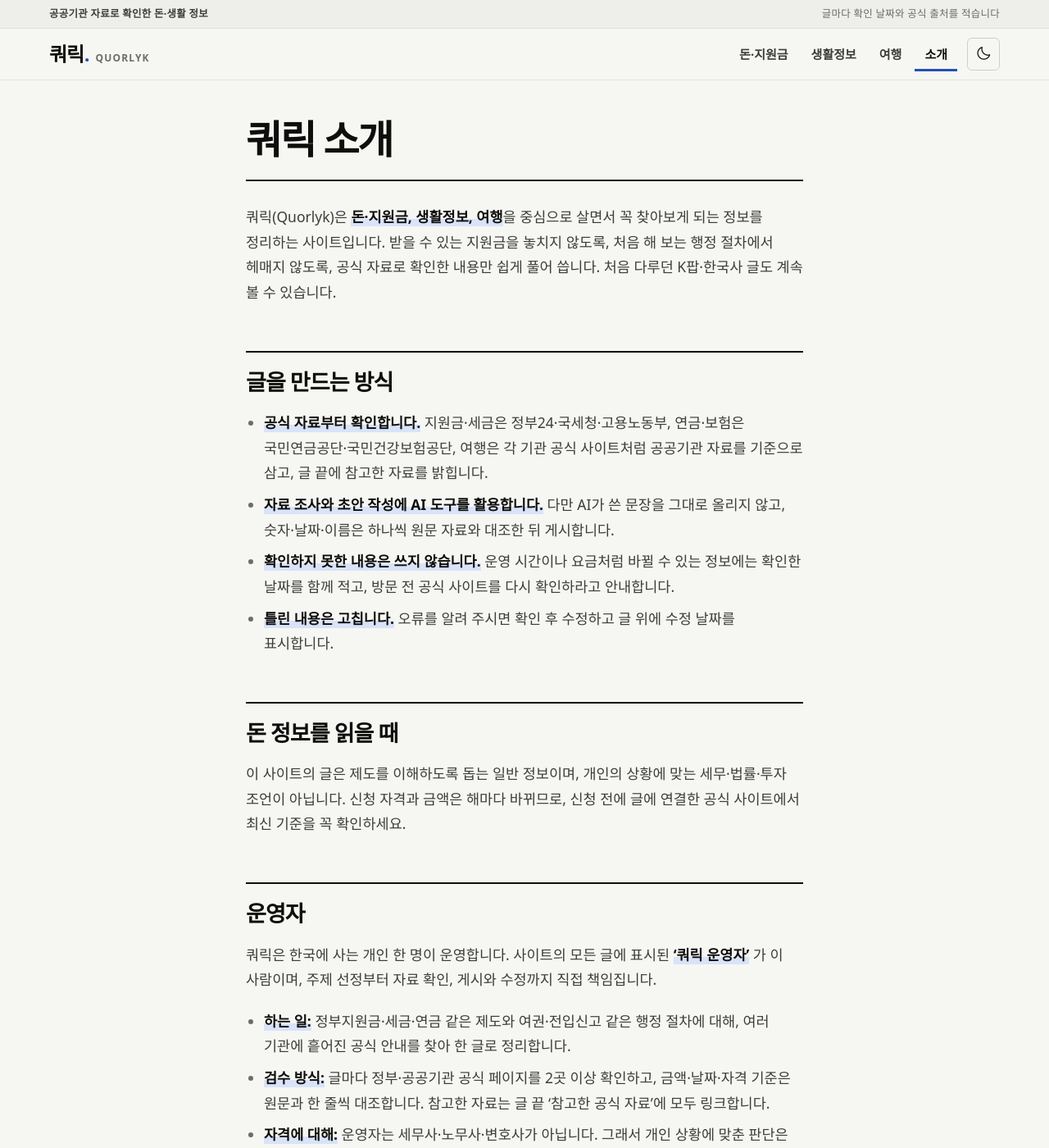
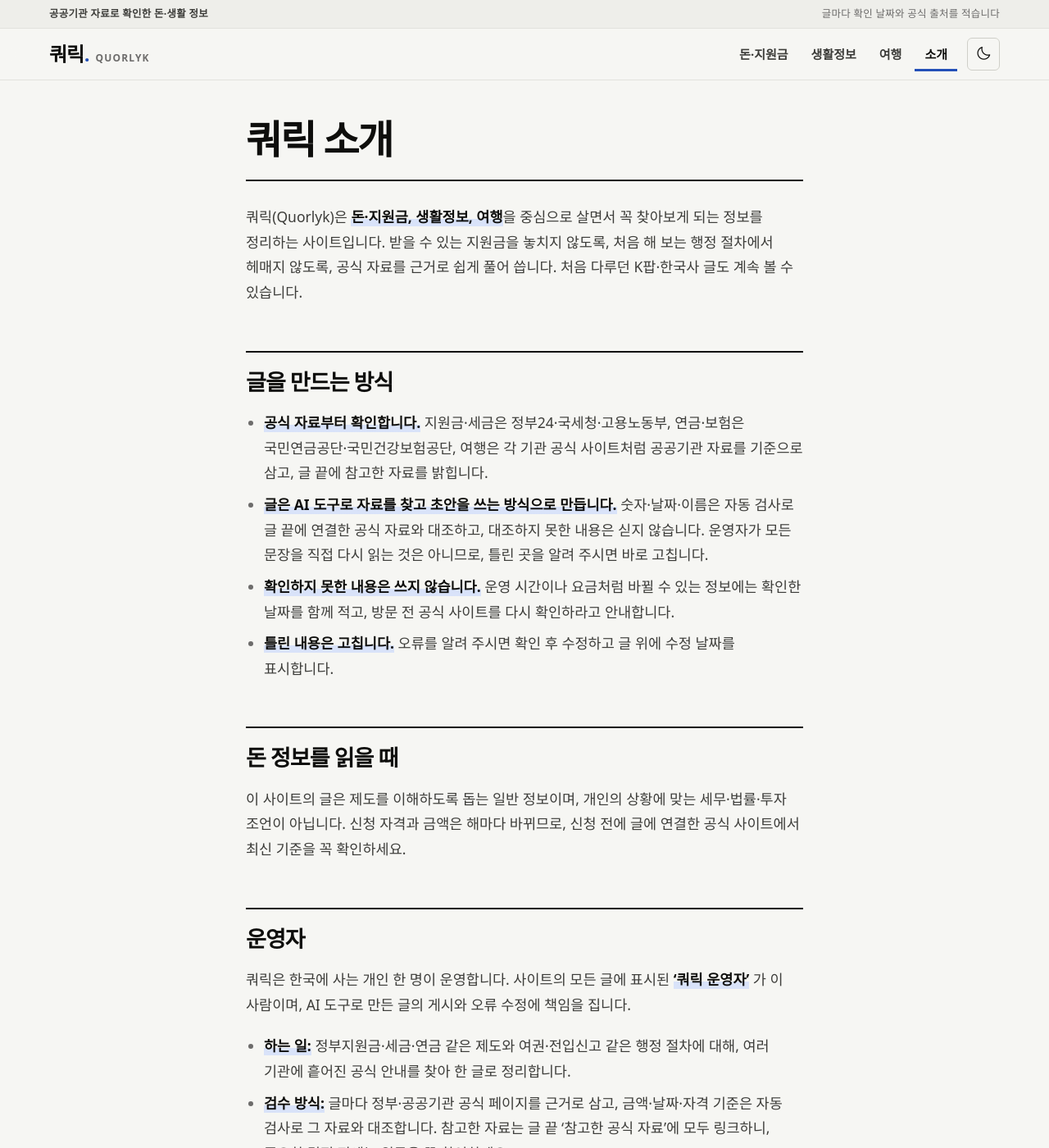
Before and after one commit to ekgoddlek0-dotcom/quorlyk-site, a Jekyll site: the page built from about.md, in a window 1280 px wide and 1400 px high. Shown: the whole window at 82% size. Built offline with Jekyll 4.4.1, drawn with Linux system fonts in a browser that asks for light colours; some web fonts are replaced; some of the changed text lies outside the part shown.

Commit message:
애드센스 정책 대응: 광고 코드는 글·첫 화면에만, 제작 방식(AI 보조·자동 대조) 사실대로 표시
Co-Authored-By: Claude Opus 5.5 <noreply@anthropic.com>

```diff
--- a/_layouts/default.html
+++ b/_layouts/default.html
@@ -8,7 +8,7 @@
 {% seo %}
 {% if page.noindex %}<meta name="robots" content="noindex,follow">{% endif %}
 <meta name="google-adsense-account" content="ca-pub-9658276374250425">
-<script async src="https://pagead2.googlesyndication.com/pagead/js/adsbygoogle.js?client=ca-pub-9658276374250425" crossorigin="anonymous"></script>
+{% comment %}10-28 애드센스 정책 '게시자 콘텐츠가 없거나 탐색 목적인 화면에 광고 금지': 광고 코드는 글과 첫 화면에만{% endcomment %}{% if page.layout == 'post' or page.url == '/' %}<script async src="https://pagead2.googlesyndication.com/pagead/js/adsbygoogle.js?client=ca-pub-9658276374250425" crossorigin="anonymous"></script>{% endif %}
 <script>try{var t=localStorage.getItem('theme');if(t)document.documentElement.dataset.theme=t}catch(e){}</script>
 <link rel="preconnect" href="https://cdn.jsdelivr.net" crossorigin>
 <link rel="stylesheet" href="https://cdn.jsdelivr.net/gh/orioncactus/pretendard@v1.3.9/dist/web/variable/pretendardvariable-dynamic-subset.min.css">
--- a/_layouts/post.html
+++ b/_layouts/post.html
@@ -12,9 +12,9 @@ layout: default
       <span><i class="ph ph-calendar-blank"></i><time datetime="{{ page.date | date_to_xmlschema }}">{{ page.date | date: '%Y.%m.%d' }}</time></span>
       {% if page.updated %}<span><i class="ph ph-arrows-clockwise"></i>수정 {{ page.updated | date: '%Y.%m.%d' }}</span>{% endif %}
       <span><i class="ph ph-clock"></i>{{ mins }}분</span>
-      <span><i class="ph ph-user-circle"></i>글·검수 <a href="{{ '/about/#operator' | relative_url }}" rel="author">{{ site.author.name }}</a></span>
+      <span><i class="ph ph-user-circle"></i><a href="{{ '/about/#operator' | relative_url }}" rel="author">{{ site.author.name }}</a> · AI 보조 작성</span>
     </p>
-    {% if page.sources %}<a class="verified" href="#sources"><i class="ph ph-seal-check"></i><span><b>공식 출처 {{ page.sources.size }}곳</b>을 확인해 썼습니다. 금액·기준은 바뀔 수 있으니 신청 전 출처에서 다시 확인하세요.</span></a>{% endif %}
+    {% if page.sources %}<a class="verified" href="#sources"><i class="ph ph-seal-check"></i><span><b>공식 출처 {{ page.sources.size }}곳</b>을 근거로 썼습니다. 금액·기준은 바뀔 수 있으니 신청 전 출처에서 다시 확인하세요.</span></a>{% endif %}
   </header>
 
   {% if page.image %}
--- a/about.md
+++ b/about.md
@@ -3,12 +3,12 @@ description: "쿼릭은 개인 한 명이 운영하는 돈·생활·여행 정
 title: 쿼릭 소개
 permalink: /about/
 ---
-쿼릭(Quorlyk)은 **돈·지원금, 생활정보, 여행**을 중심으로 살면서 꼭 찾아보게 되는 정보를 정리하는 사이트입니다. 받을 수 있는 지원금을 놓치지 않도록, 처음 해 보는 행정 절차에서 헤매지 않도록, 공식 자료로 확인한 내용만 쉽게 풀어 씁니다. 처음 다루던 K팝·한국사 글도 계속 볼 수 있습니다.
+쿼릭(Quorlyk)은 **돈·지원금, 생활정보, 여행**을 중심으로 살면서 꼭 찾아보게 되는 정보를 정리하는 사이트입니다. 받을 수 있는 지원금을 놓치지 않도록, 처음 해 보는 행정 절차에서 헤매지 않도록, 공식 자료를 근거로 쉽게 풀어 씁니다. 처음 다루던 K팝·한국사 글도 계속 볼 수 있습니다.
 
 ## 글을 만드는 방식
 
 - **공식 자료부터 확인합니다.** 지원금·세금은 정부24·국세청·고용노동부, 연금·보험은 국민연금공단·국민건강보험공단, 여행은 각 기관 공식 사이트처럼 공공기관 자료를 기준으로 삼고, 글 끝에 참고한 자료를 밝힙니다.
-- **자료 조사와 초안 작성에 AI 도구를 활용합니다.** 다만 AI가 쓴 문장을 그대로 올리지 않고, 숫자·날짜·이름은 하나씩 원문 자료와 대조한 뒤 게시합니다.
+- **글은 AI 도구로 자료를 찾고 초안을 쓰는 방식으로 만듭니다.** 숫자·날짜·이름은 자동 검사로 글 끝에 연결한 공식 자료와 대조하고, 대조하지 못한 내용은 싣지 않습니다. 운영자가 모든 문장을 직접 다시 읽는 것은 아니므로, 틀린 곳을 알려 주시면 바로 고칩니다.
 - **확인하지 못한 내용은 쓰지 않습니다.** 운영 시간이나 요금처럼 바뀔 수 있는 정보에는 확인한 날짜를 함께 적고, 방문 전 공식 사이트를 다시 확인하라고 안내합니다.
 - **틀린 내용은 고칩니다.** 오류를 알려 주시면 확인 후 수정하고 글 위에 수정 날짜를 표시합니다.
 
@@ -18,10 +18,10 @@ permalink: /about/
 
 ## 운영자 {#operator}
 
-쿼릭은 한국에 사는 개인 한 명이 운영합니다. 사이트의 모든 글에 표시된 **'쿼릭 운영자'** 가 이 사람이며, 주제 선정부터 자료 확인, 게시와 수정까지 직접 책임집니다.
+쿼릭은 한국에 사는 개인 한 명이 운영합니다. 사이트의 모든 글에 표시된 **'쿼릭 운영자'** 가 이 사람이며, AI 도구로 만든 글의 게시와 오류 수정에 책임을 집니다.
 
 - **하는 일:** 정부지원금·세금·연금 같은 제도와 여권·전입신고 같은 행정 절차에 대해, 여러 기관에 흩어진 공식 안내를 찾아 한 글로 정리합니다.
-- **검수 방식:** 글마다 정부·공공기관 공식 페이지를 2곳 이상 확인하고, 금액·날짜·자격 기준은 원문과 한 줄씩 대조합니다. 참고한 자료는 글 끝 '참고한 공식 자료'에 모두 링크합니다.
+- **검수 방식:** 글마다 정부·공공기관 공식 페이지를 근거로 삼고, 금액·날짜·자격 기준은 자동 검사로 그 자료와 대조합니다. 참고한 자료는 글 끝 '참고한 공식 자료'에 모두 링크하니, 중요한 결정 전에는 원문을 꼭 확인하세요.
 - **자격에 대해:** 운영자는 세무사·노무사·변호사가 아닙니다. 그래서 개인 상황에 맞춘 판단은 하지 않고, 공식 기관이 공개한 기준을 정리하는 데까지만 씁니다.
 - **광고와 제휴:** 이 사이트에는 구글 광고가 표시될 수 있습니다. 제휴 링크가 들어가는 글에는 그 사실을 글 안에 표시합니다.
 
```
